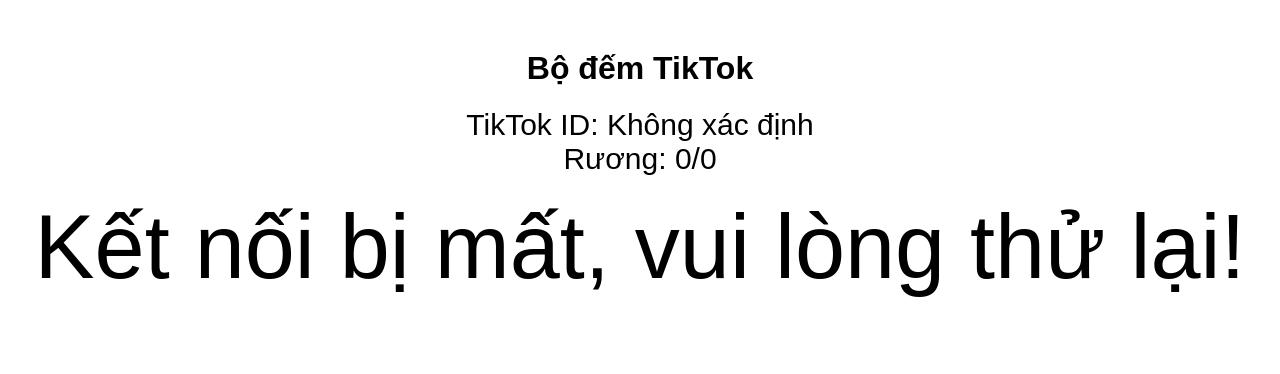
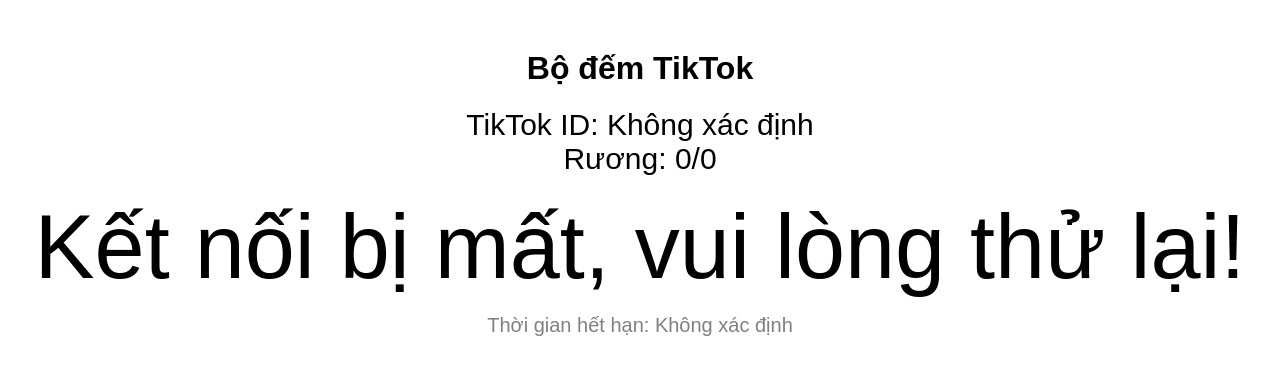
Before and after one commit to thanhtai9832/sever., a website: page public/index.html in a window 1280 px wide. Drawn offline with Linux system fonts and the light colour scheme.

Commit message:
Update index.html

```diff
--- a/public/index.html
+++ b/public/index.html
@@ -23,6 +23,11 @@
             color: gray;
             font-size: 20px;
         }
+        #expiry-time {
+            font-size: 20px;
+            margin-top: 15px;
+            color: gray;
+        }
     </style>
 </head>
 <body>
@@ -37,12 +42,16 @@
     <!-- Hiển thị bộ đếm -->
     <div id="countdown">Đang tải...</div>
 
+    <!-- Hiển thị thời gian hết hạn -->
+    <div id="expiry-time">Thời gian hết hạn: Đang tải...</div>
+
     <script>
         const ws = new WebSocket(`wss://${window.location.host}/?tiktok_id=${encodeURIComponent(new URLSearchParams(window.location.search).get('tiktok_id') || 'unknown')}`);
 
         const tiktokIdElement = document.getElementById('tiktok-id');
         const boxInfoElement = document.getElementById('box-info');
         const countdownElement = document.getElementById('countdown');
+        const expiryTimeElement = document.getElementById('expiry-time');
 
         let remainingTime = null; // Biến lưu giá trị thời gian còn lại
         let intervalId = null; // Biến lưu ID của setInterval
@@ -58,6 +67,7 @@
                 const tiktok_id = data.tiktok_id || 'Không xác định';
                 const diamond_count = Number(data.diamond_count) || 0;
                 const people_count = Number(data.people_count) || 0;
+                const expiry_time = data.expiry_time || 'Không xác định';
 
                 // Cập nhật TikTok ID
                 tiktokIdElement.textContent = tiktok_id;
@@ -65,11 +75,14 @@
                 // Cập nhật thông tin rương
                 boxInfoElement.textContent = `${diamond_count}/${people_count}`;
 
+                // Cập nhật thời gian hết hạn
+                expiryTimeElement.textContent = `Thời gian hết hạn: ${expiry_time}`;
+
                 // Khởi động bộ đếm nếu chưa chạy
                 if (!intervalId) {
                     intervalId = setInterval(() => {
                         if (remainingTime <= 0) {
-                            countdownElement.innerHTML = '<span style="black: red;">Hết giờ!</span>';
+                            countdownElement.innerHTML = '<span style="color: red;">Hết giờ!</span>';
                             clearInterval(intervalId); // Dừng bộ đếm khi hết thời gian
                         } else {
                             const totalSeconds = Math.floor(remainingTime / 1000);
@@ -96,6 +109,7 @@
             countdownElement.textContent = 'Kết nối bị mất, vui lòng thử lại!';
             tiktokIdElement.textContent = 'Không xác định';
             boxInfoElement.textContent = '0/0';
+            expiryTimeElement.textContent = 'Thời gian hết hạn: Không xác định';
             if (intervalId) clearInterval(intervalId); // Dừng bộ đếm nếu kết nối bị mất
         };
     </script>
```
